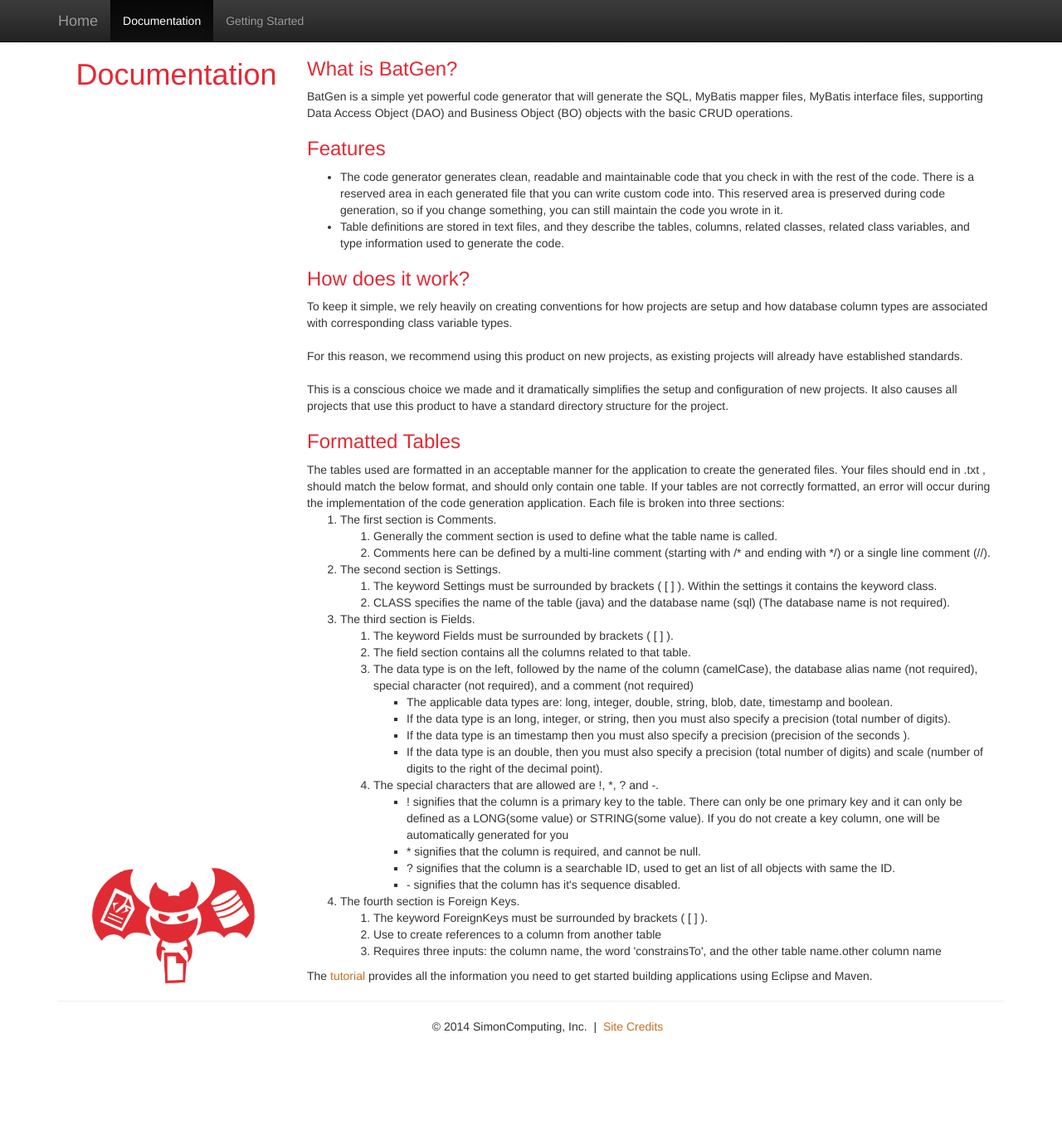
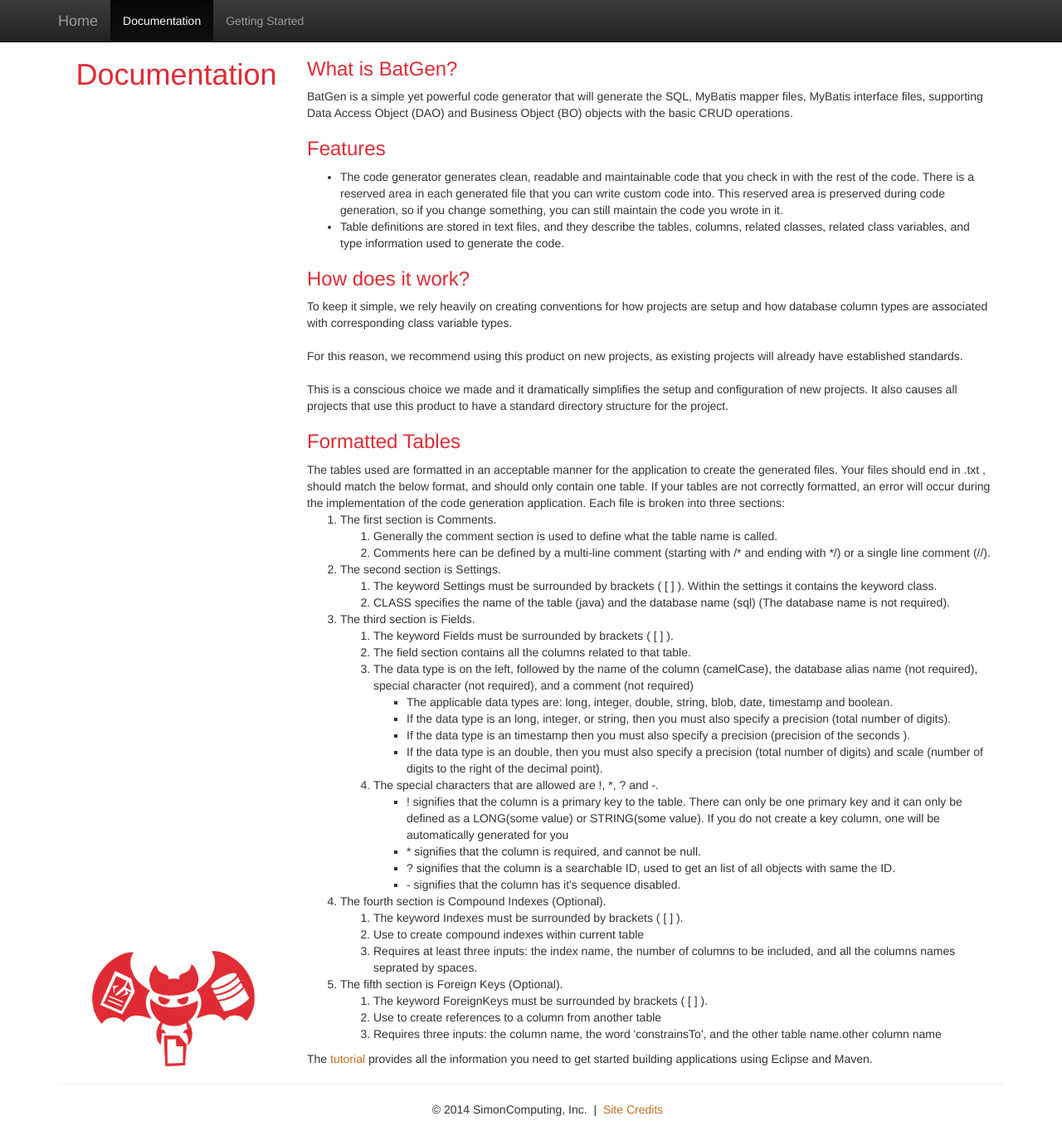
Before and after one commit to BatGen/batgen.github.io, a Jekyll site: the page built from documentation.html, in a window 1280 px wide and 1357 px high. Shown: the whole window at 83% size. Built offline with Jekyll 4.4.1, drawn with Linux system fonts in a browser that asks for light colours; nearby versions of some CDN libraries; library files that are not in the unit come from our copies.

Commit message:
Update documentation.html

```diff
--- a/documentation.html
+++ b/documentation.html
@@ -111,7 +111,15 @@
     					</ul>
     			</ol>
     		</li>
-    		<li>The fourth section is Foreign Keys.
+    		<li>The fourth section is Compound Indexes (Optional).
+    			<ol>
+    			    <li>The keyword Indexes must be surrounded by brackets ( [ ] ).</li>
+    				<li>Use to create compound indexes within current table</li>
+    				<li>Requires at least three inputs: the index name, the number of columns to be included,
+    				and all the columns names seprated by spaces.</li>
+    			</ol>
+    		</li>
+    		<li>The fifth section is Foreign Keys (Optional).
     			<ol>
     			    <li>The keyword ForeignKeys must be surrounded by brackets ( [ ] ).</li>
     				<li>Use to create references to a column from another table</li>
```
